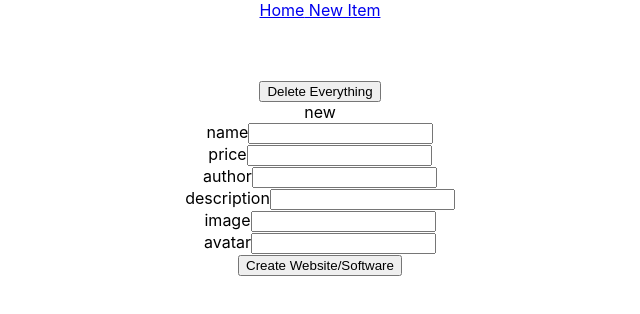
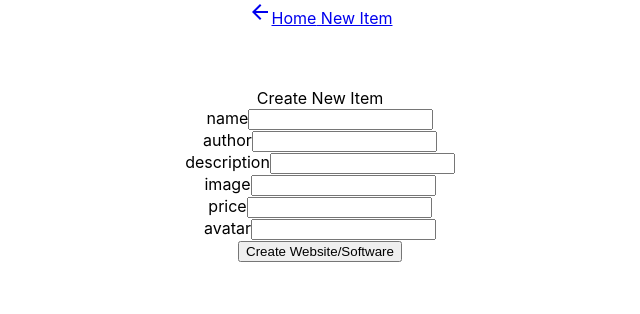
Before and after one commit to CameronIzadi/Prominal, a React (Create React App) app in the folder prominal/: page /new-item in a window 1280 px wide. Shown: the top 314 px of the page, without its empty margins (320-960 px from the left). Built offline with nearby package versions, Linux system fonts and the light colour scheme; no server answers.

Commit message:
Post revised with arrow

```diff
--- a/prominal/package.json
+++ b/prominal/package.json
@@ -3,6 +3,7 @@
   "version": "0.1.0",
   "private": true,
   "dependencies": {
+    "@material-ui/icons": "^4.11.2",
     "@testing-library/jest-dom": "^5.14.1",
     "@testing-library/react": "^11.2.7",
     "@testing-library/user-event": "^12.8.3",
--- a/prominal/src/components/Navbar.jsx
+++ b/prominal/src/components/Navbar.jsx
@@ -1,9 +1,13 @@
 import React from "react"
 import { Link } from "react-router-dom"
+import ArrowBackIcon from '@material-ui/icons/ArrowBack';
 
 function Navbar() {
   return (
     <nav>
+      <Link to="/">
+        <ArrowBackIcon />
+      </Link>
       <Link to="/">Home</Link>
       <Link to="/new-item"> New Item</Link>
       {/* <Link to="/edit-recipe"> Edit Recipe</Link> */}
--- a/prominal/src/components/NewItem.jsx
+++ b/prominal/src/components/NewItem.jsx
@@ -41,7 +41,7 @@ export default function NewItem() {
   };
   return (
     <div>
-      new
+      Create New Item
       <form onSubmit={handleSubmit}>
 
         <label>name</label>
@@ -51,6 +51,31 @@ export default function NewItem() {
           onChange={(e) => setName(e.target.value)}
         />
         <br />
+
+        <label>author</label>
+        <input
+          type="text"
+          value={author}
+          onChange={(e) => setAuthor(e.target.value)}
+        />
+        <br />
+
+        <label>description</label>
+        <input
+          type="text"
+          value={description}
+          onChange={(e) => setDescription(e.target.value)}
+        />
+        <br />
+
+        <label>image</label>
+        <input
+          type="text"
+          value={image}
+          onChange={(e) => setImage(e.target.value)}
+        />
+        <br />
+
         <label>price</label>
         <input
           type="number"
@@ -58,27 +83,7 @@ export default function NewItem() {
           onChange={(e) => setPrice(parseInt(e.target.value))}
         />
         <br />
-        <label>author</label>
-        <input
-          type="text"
-          value={author}
-          onChange={(e) => setAuthor(e.target.value)}
-        />
-        <br />
-        <label>description</label>
-        <input
-          type="text"
-          value={description}
-          onChange={(e) => setDescription(e.target.value)}
-        />
-        <br />
-        <label>image</label>
-        <input
-          type="text"
-          value={image}
-          onChange={(e) => setImage(e.target.value)}
-        />
-        <br />
+
         <label>avatar</label>
         <input
           type="text"
@@ -86,6 +91,7 @@ export default function NewItem() {
           onChange={(e) => setAvatarUrl(e.target.value)}
         />
         <br />
+
         <button>Create Website/Software</button>
       </form>
     </div>
--- a/prominal/src/components/ProminalDetail.jsx
+++ b/prominal/src/components/ProminalDetail.jsx
@@ -29,16 +29,6 @@ export default function ProminalDetail() {
     setEverything(res.data)
   }
 
-  const handleDelete = async () => {
-    const bigURL = `${URL}/${id}`;
-    const res = await axios.delete(bigURL, {
-      headers: {
-        Authorization: `Bearer ${AIRTABLE_KEY}`
-      }
-    })
-    console.log(res)
-    history.push("/everything")
-  }
 
   return <div>
     <h2>{everything.fields?.name}</h2>
@@ -47,6 +37,5 @@ export default function ProminalDetail() {
     <img src={everything.fields?.avatar_url} alt={everything.fields?.name} />
     <p>{everything.fields?.description}</p>
     <h2>{everything.fields?.price}</h2>
-    <button onClick={handleDelete}>Delete Everything</button>
   </div>
 }
```
Also changed, not shown: 1 other file (tests, documents, lock files or other folders).
